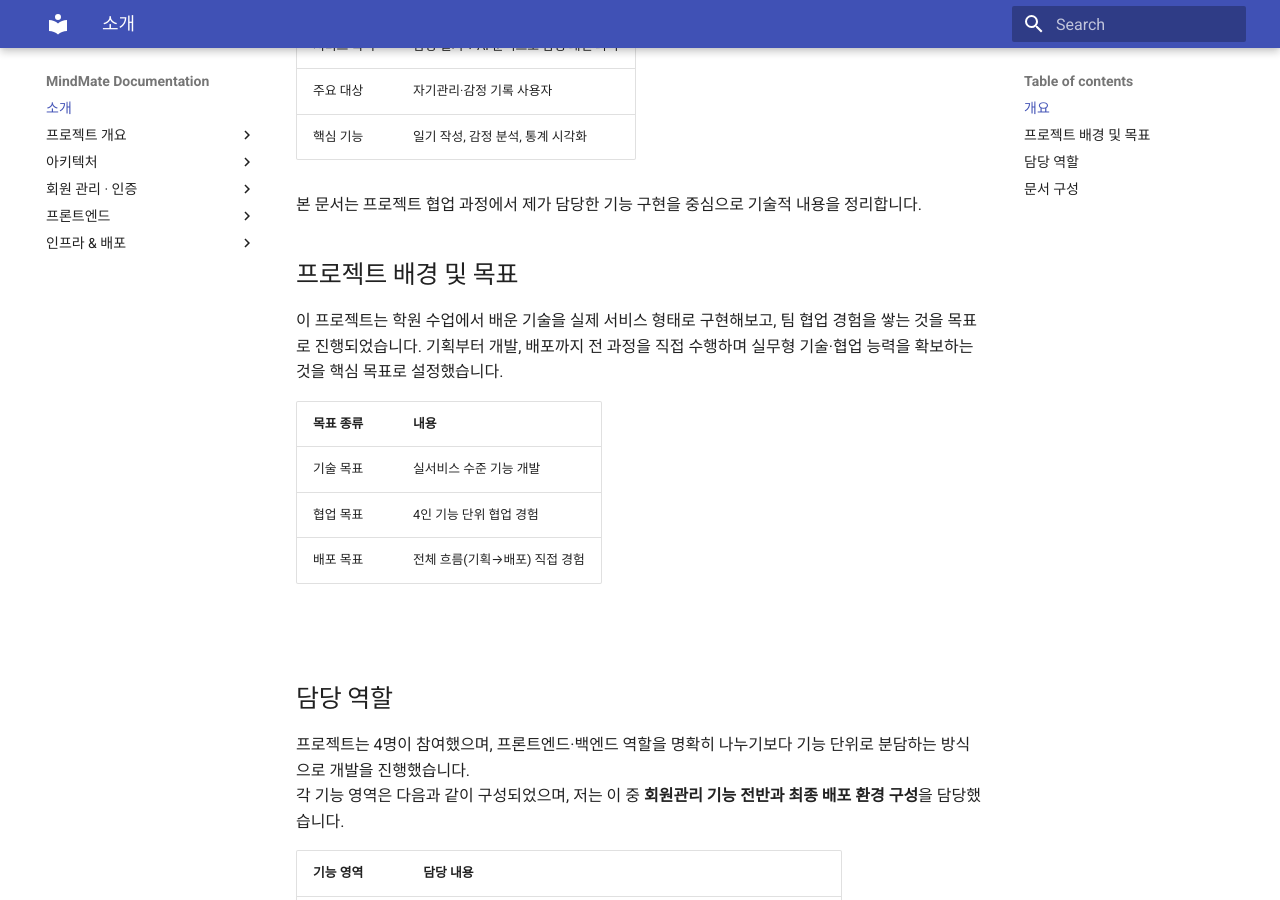
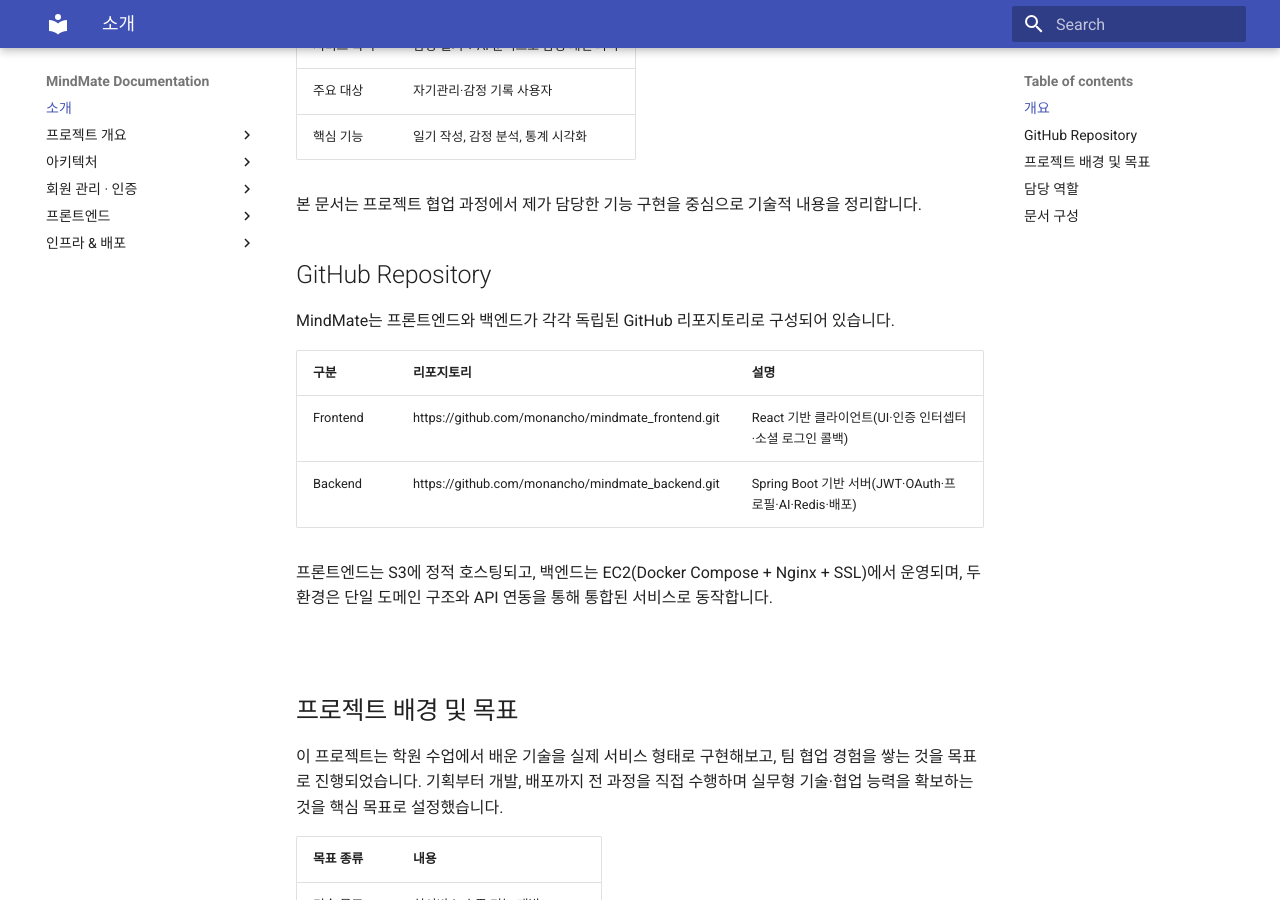
Before and after one commit to monancho/mindmate-docs12, an MkDocs documentation site: the page built from docs/index.md, in a window 1280 px wide and 900 px high, scrolled down 714 px. Built offline with MkDocs 1.6.1 and Material for MkDocs 9.7.7, drawn with Linux system fonts in a browser that asks for light colours.

Commit message:
gpt 에이전시 작업전 커밋

```diff
--- a/docs/index.md
+++ b/docs/index.md
@@ -19,6 +19,20 @@ MindMate는 감정 기록과 AI 분석을 결합한 개인화 자기관리 서
 본 문서는 프로젝트 협업 과정에서 제가 담당한 기능 구현을 중심으로 기술적 내용을 정리합니다.
 <br>
 
+## GitHub Repository
+
+MindMate는 프론트엔드와 백엔드가 각각 독립된 GitHub 리포지토리로 구성되어 있습니다.
+
+| 구분     | 리포지토리                                        | 설명                                                     |
+| -------- | ------------------------------------------------- | -------------------------------------------------------- |
+| Frontend | https://github.com/monancho/mindmate_frontend.git | React 기반 클라이언트(UI·인증 인터셉터·소셜 로그인 콜백) |
+| Backend  | https://github.com/monancho/mindmate_backend.git  | Spring Boot 기반 서버(JWT·OAuth·프로필·AI·Redis·배포)    |
+
+프론트엔드는 S3에 정적 호스팅되고,
+백엔드는 EC2(Docker Compose + Nginx + SSL)에서 운영되며,
+두 환경은 단일 도메인 구조와 API 연동을 통해 통합된 서비스로 동작합니다.
+
+<br>
 ## 프로젝트 배경 및 목표
 
 이 프로젝트는 학원 수업에서 배운 기술을 실제 서비스 형태로 구현해보고, 팀 협업 경험을 쌓는 것을 목표로 진행되었습니다.
```
